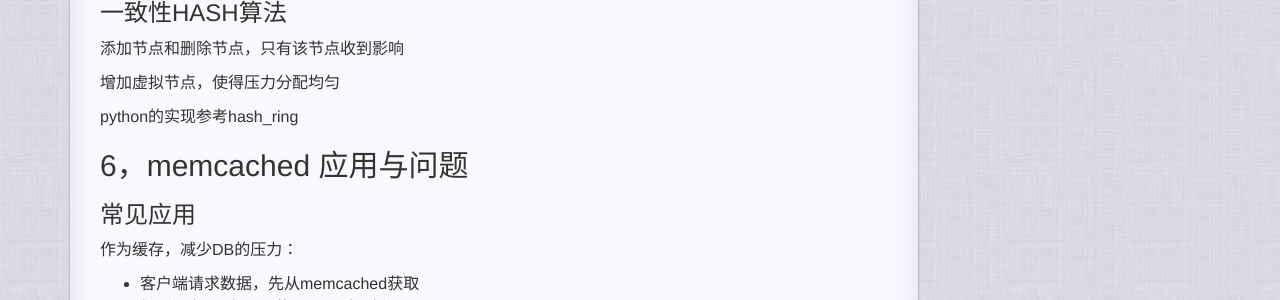
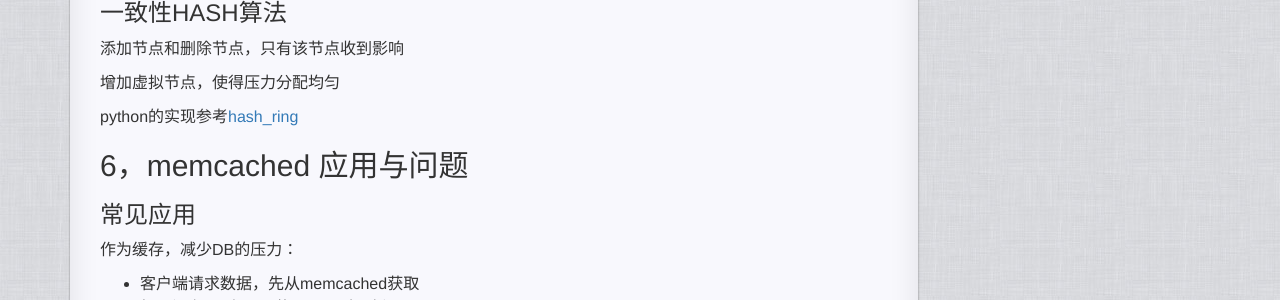
Before and after one commit to imouren/imouren.github.io, a Jekyll site: the page built from _posts/2015-12-18-memcached.md, in a window 1280 px wide and 900 px high, scrolled down 10127 px. Shown: the part 152-452 px from the top of the window. Built offline with Jekyll 4.4.1, drawn with Linux system fonts in a browser that asks for light colours; nearby versions of some CDN libraries; comment, search, counter and statistics services are not loaded; a style sheet for code colours, icons or effects is not loaded; some of the changed lines change nothing that is shown.

Commit message:
add hashring ref

```diff
--- a/_posts/2015-12-18-memcached.md
+++ b/_posts/2015-12-18-memcached.md
@@ -524,7 +524,7 @@
 
 增加虚拟节点，使得压力分配均匀
 
-python的实现参考hash_ring
+python的实现参考[hash_ring](https://github.com/Doist/hash_ring)
 
 ## 6，memcached 应用与问题
 
```
